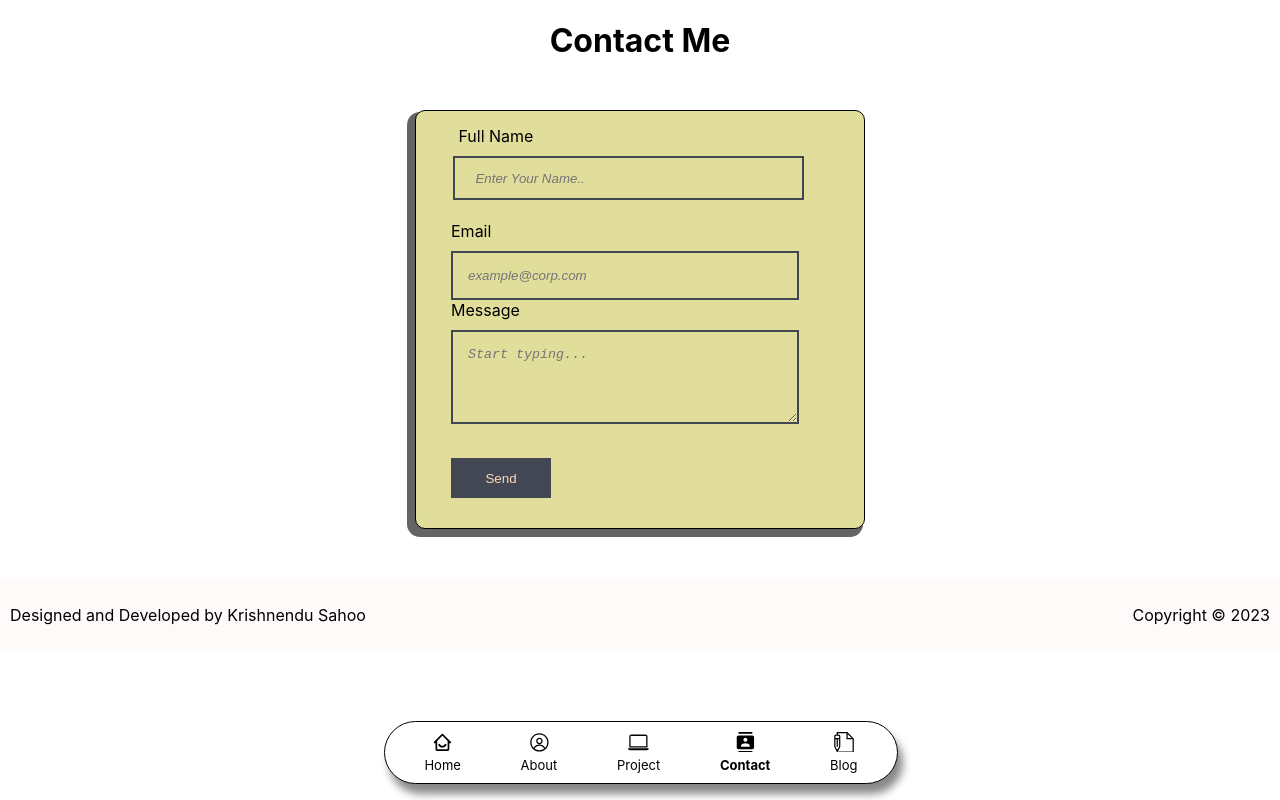
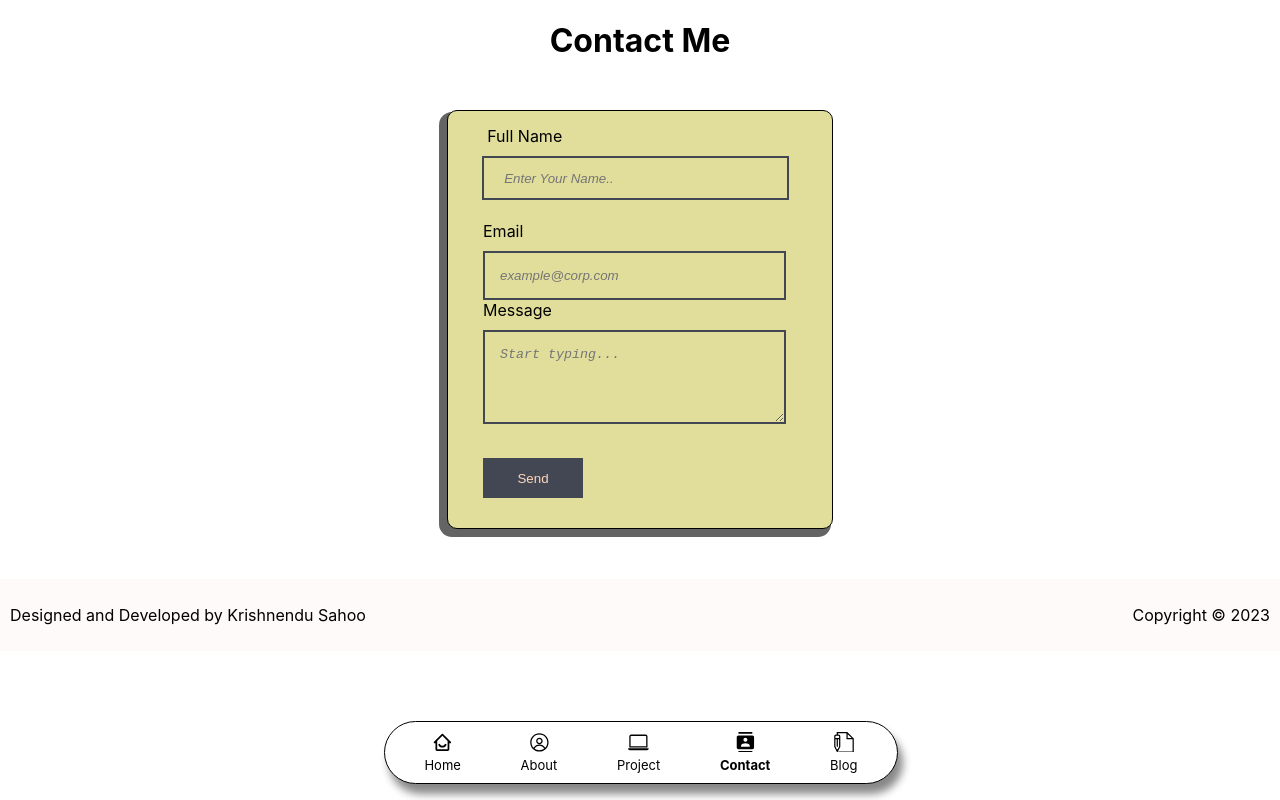
Before and after one commit to iKrishnendu/portfolio, a React (Create React App) app: page /contact in a window 1280 px wide. Built offline with nearby package versions, Linux system fonts and the light colour scheme.

Commit message:
add github calendar

```diff
--- a/package.json
+++ b/package.json
@@ -10,6 +10,7 @@
     "mdb-react-ui-kit": "^5.1.0",
     "react": "^18.2.0",
     "react-dom": "^18.2.0",
+    "react-github-calendar": "^3.4.0",
     "react-icons": "^4.8.0",
     "react-router-dom": "^6.8.2",
     "react-scripts": "5.0.1",
--- a/src/components/ContactForm.css
+++ b/src/components/ContactForm.css
@@ -1,29 +1,22 @@
-.container{
-
-    width: 35%;
+.container {
+  width: 30%;
   margin: 50px auto;
   background-color: #e1de9c;
-    -webkit-box-shadow: -5px 5px 0px 1px rgba(0, 0, 0, 0.250);
+  -webkit-box-shadow: -5px 5px 0px 1px rgba(0, 0, 0, 0.25);
   box-shadow: -5px 5px 0px 3px rgba(0, 0, 0, 0.609);
   border-radius: 10px;
   border: 1px solid;
-
 }
 
-
-h1{
+h1 {
   text-align: center;
-
 }
-.form{
+.form {
   display: flex;
   flex-direction: column;
-
-
 }
 
-
-.name{
+.name {
   margin: 25px auto;
   display: flex;
   position: relative;
@@ -32,7 +25,7 @@ h1{
   height: 40px;
 }
 
-input[type="text"]{
+input[type="text"] {
   width: 76%;
   /* margin: 0 20px 0 0; */
   padding: 20px;
@@ -40,21 +33,20 @@ input[type="text"]{
   border: 2px solid #434753;
   background: transparent;
   color: #434753;
-    outline-color: #FFD6BA;
+  outline-color: #ffd6ba;
 }
 
-label[for="fullName"]{
+label[for="fullName"] {
   position: absolute;
   top: -30px;
   left: 0;
   padding-left: 20px;
 }
-.fullName{
+.fullName {
   margin-left: 15px;
 }
 
-
-.email{
+.email {
   width: 70%;
   margin: 0px 0 0px 35px;
   padding: 15px;
@@ -63,18 +55,15 @@ label[for="fullName"]{
   border: 2px solid #434753;
   background: transparent;
   color: #434753;
-    outline-color: #FFD6BA;
-
+  outline-color: #ffd6ba;
 }
 
-
-
-label:not(#nameLabel){
-    margin-left: 35px ;
+label:not(#nameLabel) {
+  margin-left: 35px;
   margin-bottom: 10px;
 }
 
-.message{
+.message {
   width: 70%;
   margin: 0 35px;
   height: 60px;
@@ -83,29 +72,28 @@ label:not(#nameLabel){
   border: 2px solid #434753;
   background: transparent;
   color: #434753;
-    outline-color: #FFD6BA;
+  outline-color: #ffd6ba;
   margin-top: 10px;
 }
 
-.send{
+.send {
   width: 100px;
   margin: 30px 35px;
   height: 40px;
   border: none;
   background: #434753;
-    color: #FFD6BA;
+  color: #ffd6ba;
   cursor: pointer;
 }
 
-@media screen and (max-width:768px) {
-    .container{
-
+@media screen and (max-width: 768px) {
+  .container {
     width: 90%;
   }
-    label[for="fullName"]{
+  label[for="fullName"] {
     padding-left: 25px;
   }
-    .fullName{
+  .fullName {
     margin-left: 20px;
   }
 }
--- /dev/null
+++ b/src/components/Github.js
@@ -0,0 +1,27 @@
+import React from "react";
+import GitHubCalendar from "react-github-calendar";
+function Github() {
+  return (
+    <>
+      <div
+        style={{
+          justifyContent: "center",
+          margin: "auto",
+          width: "80%",
+          paddingBottom: "30px",
+        }}
+      >
+        <h1>Days I Code</h1>
+        <GitHubCalendar
+          username="iKrishnendu"
+          blockSize={15}
+          blockMargin={5}
+          color="#c084f5"
+          fontSize={16}
+        />
+      </div>
+    </>
+  );
+}
+
+export default Github;
--- a/src/routes/Project.js
+++ b/src/routes/Project.js
@@ -1,17 +1,18 @@
-import React from 'react'
-import Navbar from '../components/Navbar'
-import MyProject from '../components/MyProject'
-import Footer from '../components/Footer'
+import React from "react";
+import Navbar from "../components/Navbar";
+import MyProject from "../components/MyProject";
+import Footer from "../components/Footer";
+import Github from "../components/Github";
 
 const Project = () => {
   return (
     <>
-    <MyProject/>
-    <Navbar/>
-    <Footer/>
+      <MyProject />
+      <Github />
+      <Navbar />
+      <Footer />
+    </>
+  );
+};
 
-    </>
-  )
-}
-
-export default Project
+export default Project;
```
Also changed, not shown: src/components/ContactMe.css (+4 -5 lines), 1 other file (tests, documents, lock files or other folders). Lines whose indentation alone changed are shown as unchanged.
